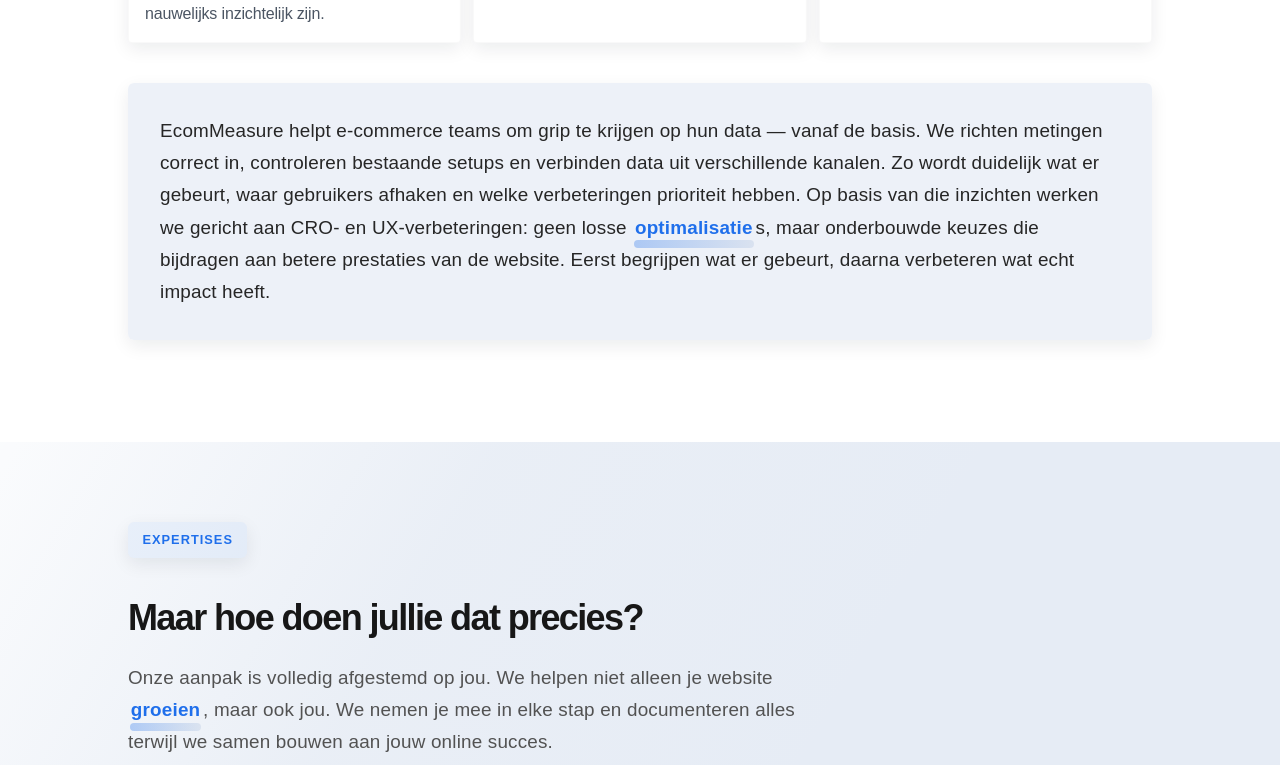
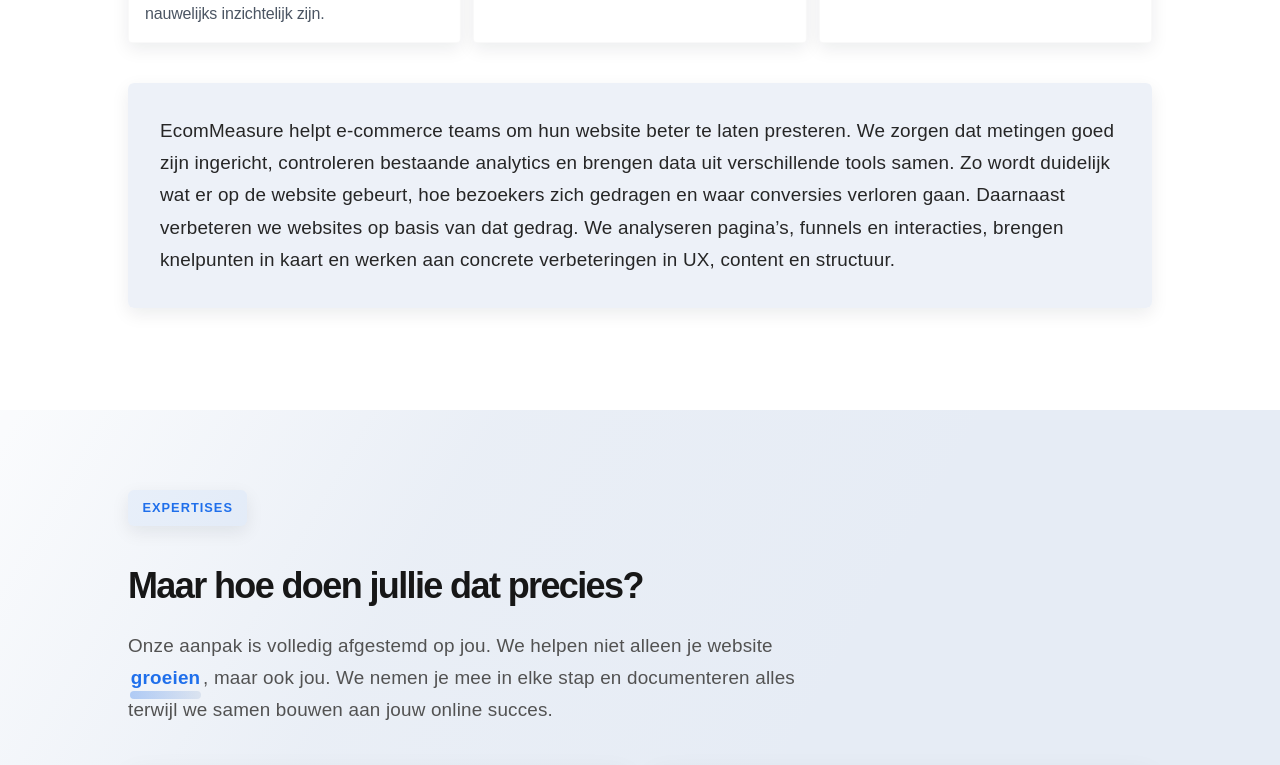
Before and after one commit to ProjectBibo/EcomMeasure3, a React (Vite) app: page / in a window 1280 px wide. Shown: the part 1228-1993 px from the top of the page. Built offline with nearby package versions, Linux system fonts and the light colour scheme.

Commit message:
Update problem solution copy

```diff
--- a/src/i18n/content.js
+++ b/src/i18n/content.js
@@ -111,7 +111,7 @@ export const translations = {
         "Soms is er wél data, maar is onduidelijk wat klopt en wat niet.",
         "En vaak is er geen helder antwoord op de vraag: waar moeten we nu verbeteren?",
       ],
-      solution: `EcomMeasure helpt e-commerce teams om grip te krijgen op hun data — vanaf de basis.\nWe richten metingen correct in, controleren bestaande setups en verbinden data uit verschillende kanalen. Zo wordt duidelijk wat er gebeurt, waar gebruikers afhaken en welke verbeteringen prioriteit hebben.\n\nOp basis van die inzichten werken we gericht aan CRO- en UX-verbeteringen: geen losse optimalisaties, maar onderbouwde keuzes die bijdragen aan betere prestaties van de website. Eerst begrijpen wat er gebeurt, daarna verbeteren wat echt impact heeft.`,
+      solution: `EcomMeasure helpt e-commerce teams om hun website beter te laten presteren.\nWe zorgen dat metingen goed zijn ingericht, controleren bestaande analytics en brengen data uit verschillende tools samen. Zo wordt duidelijk wat er op de website gebeurt, hoe bezoekers zich gedragen en waar conversies verloren gaan.\n\nDaarnaast verbeteren we websites op basis van dat gedrag. We analyseren pagina’s, funnels en interacties, brengen knelpunten in kaart en werken aan concrete verbeteringen in UX, content en structuur.`,
     },
     usp: {
       badge: "DIENSTEN",
```
